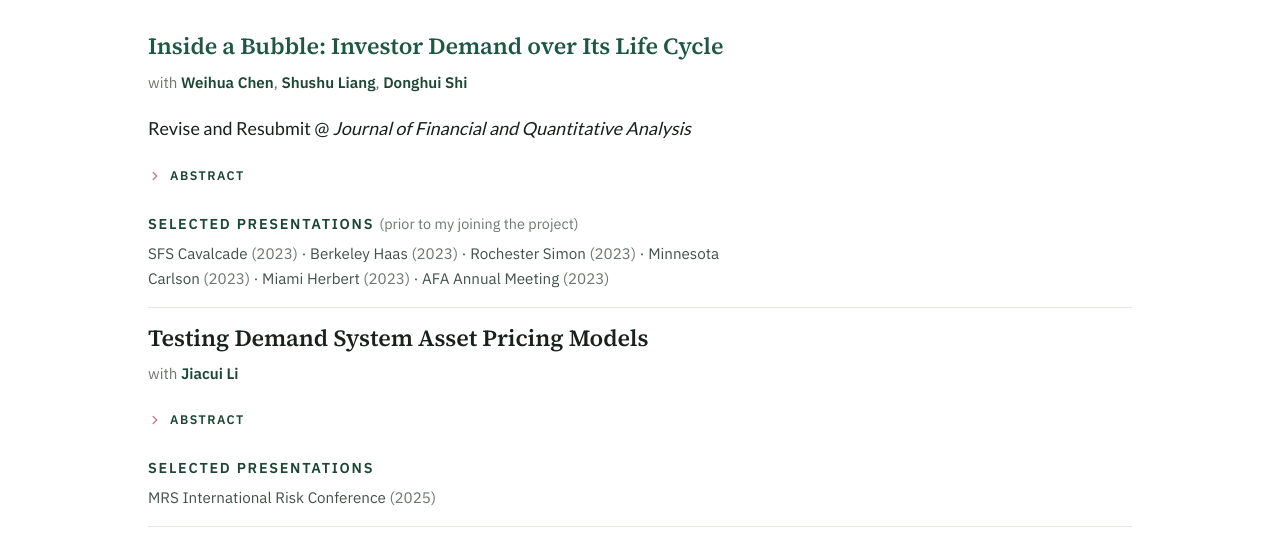
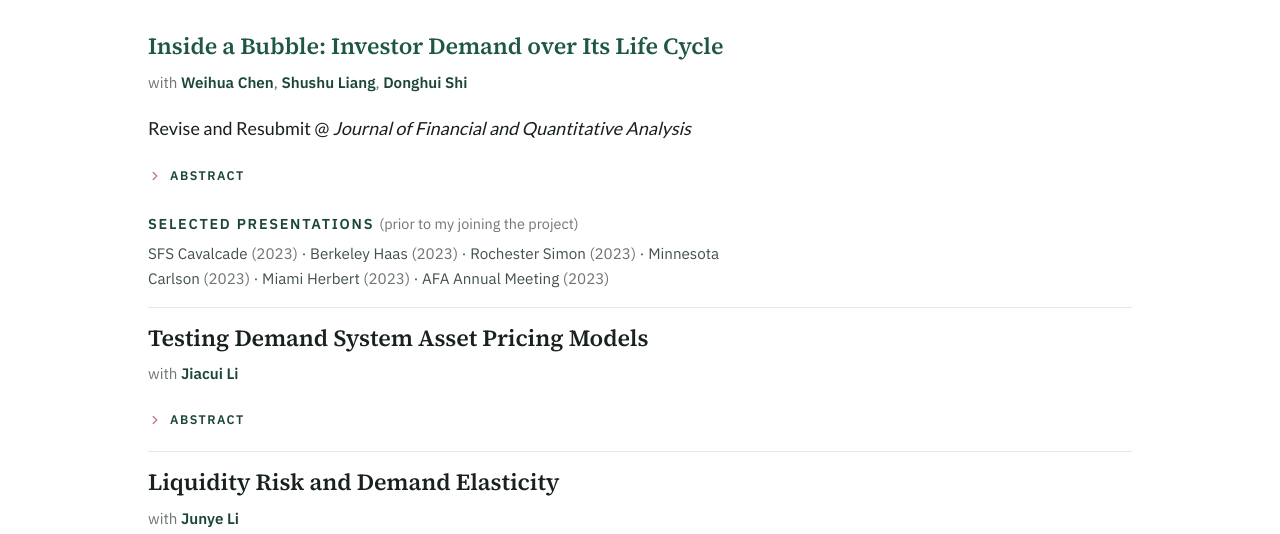
Before and after one commit to ZhaoxinShi0516/zhaoxin_shi, a plain HTML site: page research.html in a window 1280 px wide. Shown: the part 266-800 px from the top of the page. Drawn offline with Linux system fonts and the light colour scheme.

Commit message:
Update research.html

```diff
--- a/research.html
+++ b/research.html
@@ -306,29 +306,6 @@ data, while imposing additional model structure yields smaller gains. These test
         </div>
 
 
-
-        <!-- PRESENTATIONS -->
-
-        <div class="field">
-
-          <span class="label field__label">
-            Selected presentations
-          </span>
-
-
-          <p class="conf">
-
-            MRS International Risk Conference
-
-            <span class="yr">
-              (2025)
-            </span>
-
-          </p>
-
-        </div>
-
-
       </article>
 
 
```
